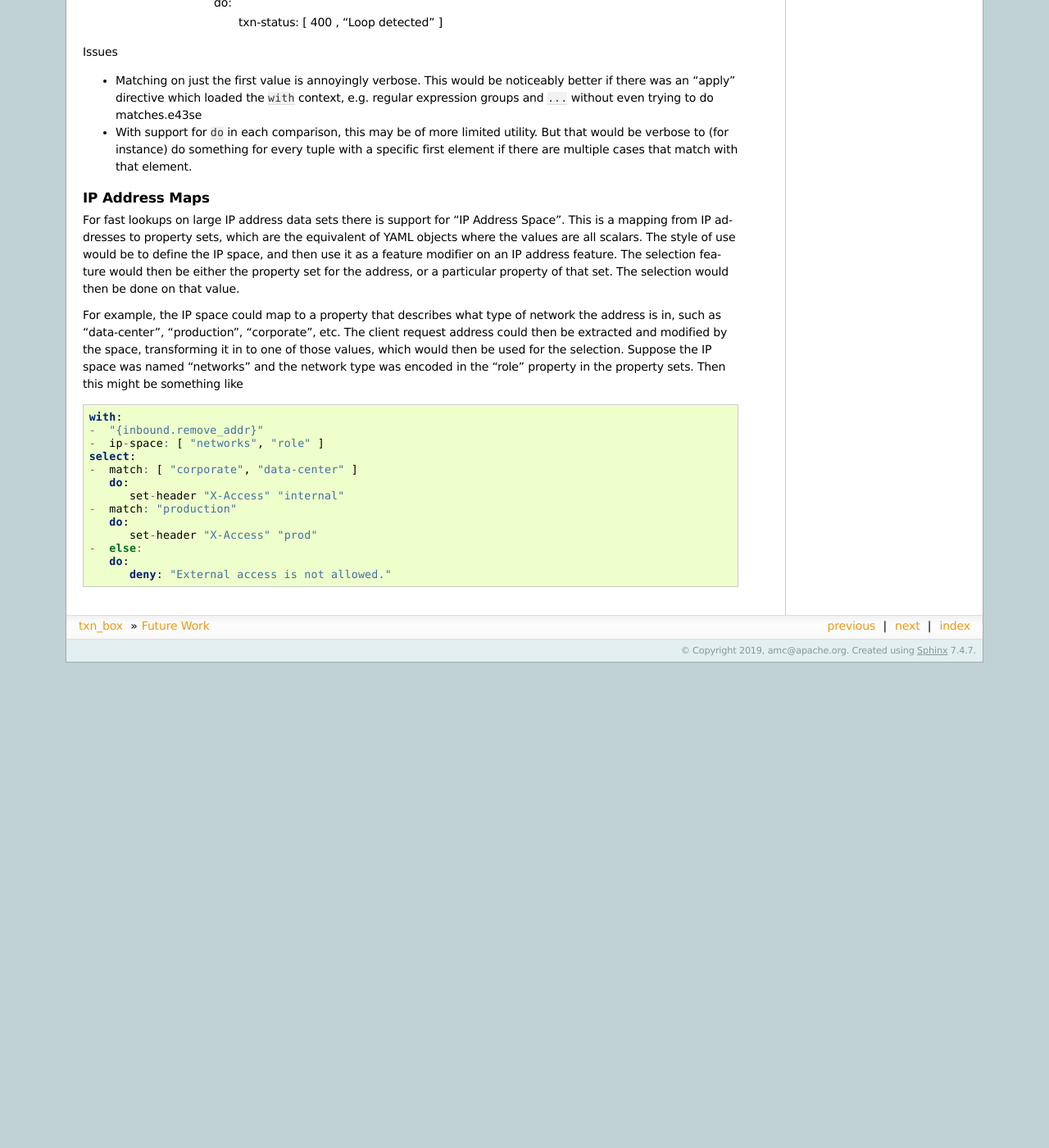
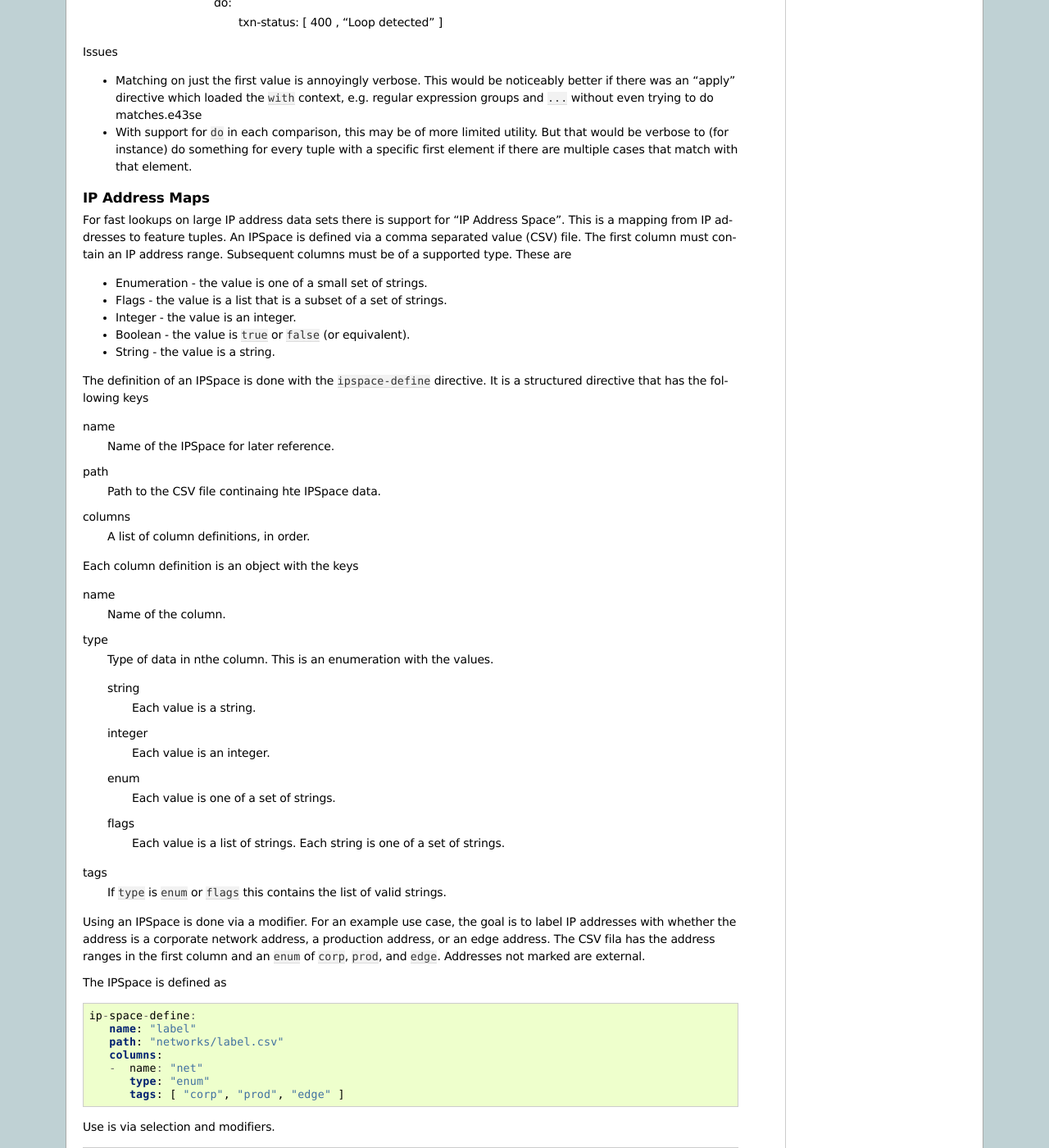
Before and after one commit to SolidWallOfCode/txn_box, a Sphinx documentation site: the page built from doc/future.en.rst, in a window 1280 px wide and 1400 px high, scrolled down 4267 px. Shown: the whole window at 82% size. Built offline with Sphinx 7.4.7, drawn with Linux system fonts in a browser that asks for light colours; formulas are drawn with MathJax 3; before the commit the page ends 5075 px from its top, so only the background shows below that; some of the changed text lies outside the part shown.

Commit message:
IPSpace documentation update.`

```diff
--- a/doc/future.en.rst
+++ b/doc/future.en.rst
@@ -268,28 +268,95 @@ IP Address Maps
 ***************
 
 For fast lookups on large IP address data sets there is support for "IP Address Space". This is
-a mapping from IP addresses to property sets, which are the equivalent of YAML objects where
-the values are all scalars. The style of use would be to define the IP space, and then use it
-as a feature modifier on an IP address feature. The selection feature would then be either the
-property set for the address, or a particular property of that set. The selection would then be
-done on that value.
+a mapping from IP addresses to feature tuples. An IPSpace is defined via a comma separated value (CSV)
+file. The first column must contain an IP address range. Subsequent columns must be of a supported
+type. These are
 
-For example, the IP space could map to a property that describes what type of network the address
-is in, such as "data-center", "production", "corporate", etc. The client request address could then
-be extracted and modified by the space, transforming it in to one of those values, which would then
-be used for the selection. Suppose the IP space was named "networks" and the network type was encoded
-in the "role" property in the property sets. Then this might be something like ::
+*  Enumeration - the value is one of a small set of strings.
 
-   with:
-   -  "{inbound.remove_addr}"
-   -  ip-space: [ "networks", "role" ]
+*  Flags - the value is a list that is a subset of a set of strings.
+
+*  Integer - the value is an integer.
+
+*  Boolean - the value is :code:`true` or :code:`false` (or equivalent).
+
+*  String - the value is a string.
+
+The definition of an IPSpace is done with the :code:`ipspace-define` directive. It is a structured
+directive that has the following keys
+
+name
+   Name of the IPSpace for later reference.
+
+path
+   Path to the CSV file continaing hte IPSpace data.
+
+columns
+   A list of column definitions, in order.
+
+Each column definition is an object with the keys
+
+name
+   Name of the column.
+
+type
+   Type of data in nthe column. This is an enumeration with the values.
+
+   string
+      Each value is a string.
+
+   integer
+      Each value is an integer.
+
+   enum
+      Each value is one of a set of strings.
+
+   flags
+      Each value is a list of strings. Each string is one of a set of strings.
+
+tags
+   If ``type`` is ``enum`` or ``flags`` this contains the list of valid strings.
+
+Using an IPSpace is done via a :term:`modifier`. For an example use case, the goal is to label
+IP addresses with whether the address is a corporate network address, a production address, or
+an edge address. The CSV fila has the address ranges in the first column and an ``enum`` of
+``corp``, ``prod``, and ``edge``. Addresses not marked are external.
+
+The IPSpace is defined as ::
+
+   ip-space-define:
+      name: "label"
+      path: "networks/label.csv"
+      columns:
+      -  name: "net"
+         type: "enum"
+         tags: [ "corp", "prod", "edge" ]
+
+Use is via selection and modifiers. ::
+
+   with: [ cssn-remote-addr , { ip-space: [ "label", "net" ] } ]
    select:
-   -  match: [ "corporate", "data-center" ]
-      do:
-         set-header "X-Access" "internal"
-   -  match: "production"
-      do:
-         set-header "X-Access" "prod"
-   -  else:
-      do:
-         deny: "External access is not allowed."
+   -  match: "corp"
+      do: # ....
+   -  match: "prod"
+      do: # ...
+   -  match: "edge"
+      do: # ...
+   -  whatever:
+      do: #  external / foreign network.
+
+This example gets the remote (source) address of the inbound connection and looks it up in the "label"
+IPSpace, retriving the value for the "net" column. This is then compared to the various enumeration
+strings to determine the appropriate action.
+
+Alternatively, if the goal were simply to mark the connection for upstreams, this could be done as ::
+
+   preq-field@X-Net-Type: [ cssn-remote-addr , { ip-space: [ "label", "net" ] } ]
+
+If the address is not in the IPSpace, the value of the field "X-Net-Type" in the upstream request
+ will be the nil value and the field cleared. Otherwise it will be the string from the CSV file.
+
+For the modifier ``ip-space``, the column name can be omitted. In this case the entire defined tuple
+for the address is returned.
+
+.. note:: Should a list of names be supported, to generate an arbitrary tuple from the data?
--- a/doc/user/DirectiveReference.en.rst
+++ b/doc/user/DirectiveReference.en.rst
@@ -66,6 +66,11 @@ Utility
    Generate a plugin debug message. If *tag* is specified it is used as the debug tag, otherwise
    the plugin tag "txn_box" is used.
 
+
+IPSpace
+=======
+
+
 Compatibility
 =============
 
```
Also changed, not shown: doc/user/ComparisonReference.en.rst (+101 -4 lines).
